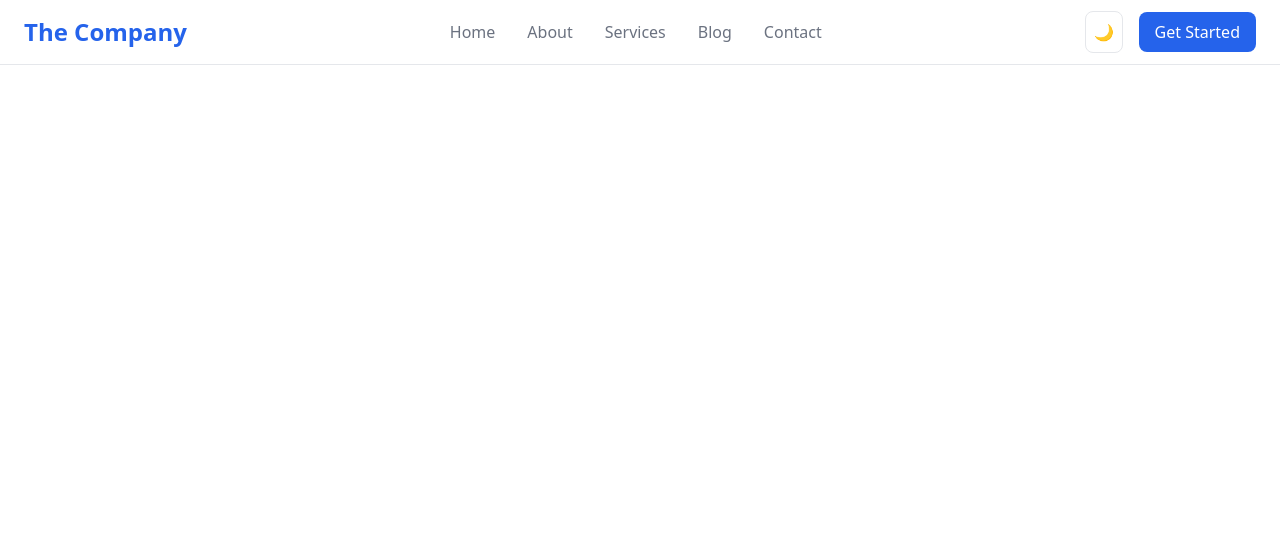
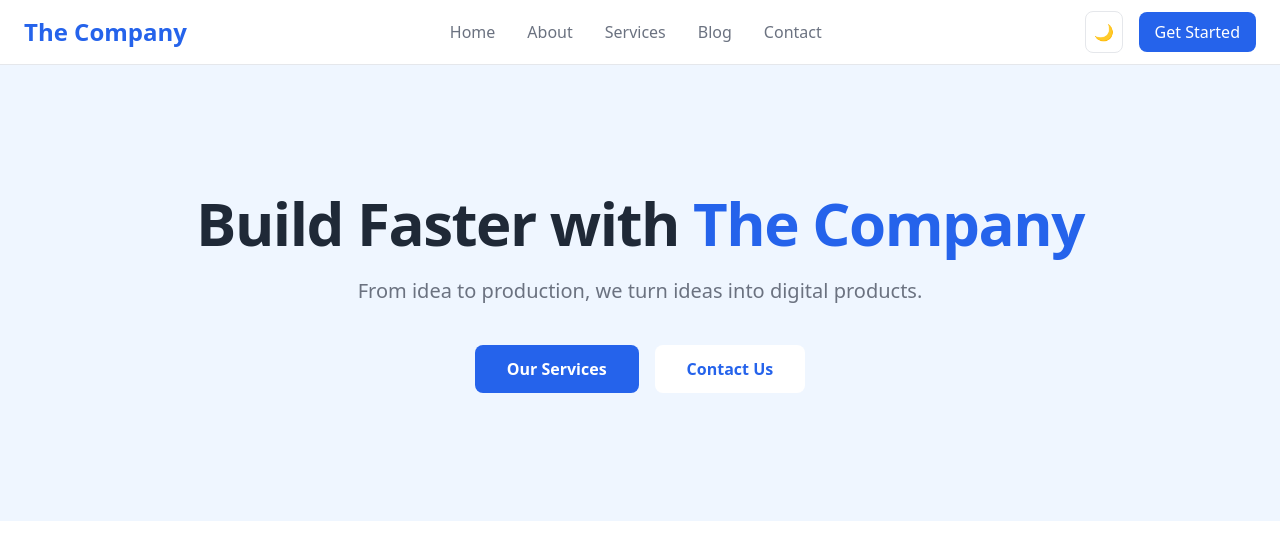
Before and after one commit to uzerjamal-mfsi/next-company-site, a Next.js app: page / in a window 1280 px wide. Shown: the top 560 px of the page. Built offline with nearby package versions, Linux system fonts and the light colour scheme.

Commit message:
feat(home): add hero section

```diff
--- /dev/null
+++ b/src/app/components/Hero.tsx
@@ -0,0 +1,35 @@
+import Link from 'next/link';
+
+export default function Hero() {
+  return (
+    <section className="bg-hero relative">
+      <div className="mx-auto max-w-7xl px-4 py-24 sm:px-4 lg:px-8 lg:py-32">
+        <div className="text-center">
+          <h1 className="text-hero-foreground mb-6 text-5xl font-extrabold tracking-tight md:text-6xl">
+            Build Faster with <span className="text-primary">The Company</span>
+          </h1>
+
+          <p className="text-muted-foreground mx-auto mt-4 mb-10 max-w-2xl text-xl">
+            From idea to production, we turn ideas into digital products.
+          </p>
+
+          <div className="flex justify-center gap-4">
+            <Link
+              href="/services"
+              className="bg-primary text-primary-foreground rounded-lg px-8 py-3 font-semibold"
+            >
+              Our Services
+            </Link>
+
+            <Link
+              href="/contact"
+              className="bg-background text-primary rounded-lg px-8 py-3 font-semibold"
+            >
+              Contact Us
+            </Link>
+          </div>
+        </div>
+      </div>
+    </section>
+  );
+}
--- a/src/app/globals.css
+++ b/src/app/globals.css
@@ -9,6 +9,9 @@
 
   --color-muted: #f3f4f6;
   --color-muted-foreground: #6b7280;
+
+  --color-hero: #eff6ff;
+  --color-hero-foreground: #1f2937;
 
   --color-border: #e5e7eb;
 }
@@ -25,6 +28,9 @@
   --color-muted: #1f2937;
   --color-muted-foreground: #9ca3af;
 
+  --color-hero: #172554;
+  --color-hero-foreground: #f9fafb;
+
   --color-border: #374151;
 }
 
--- a/src/app/page.tsx
+++ b/src/app/page.tsx
@@ -1,3 +1,9 @@
+import Hero from './components/Hero';
+
 export default function Home() {
-  return <></>;
+  return (
+    <>
+      <Hero />
+    </>
+  );
 }
```
